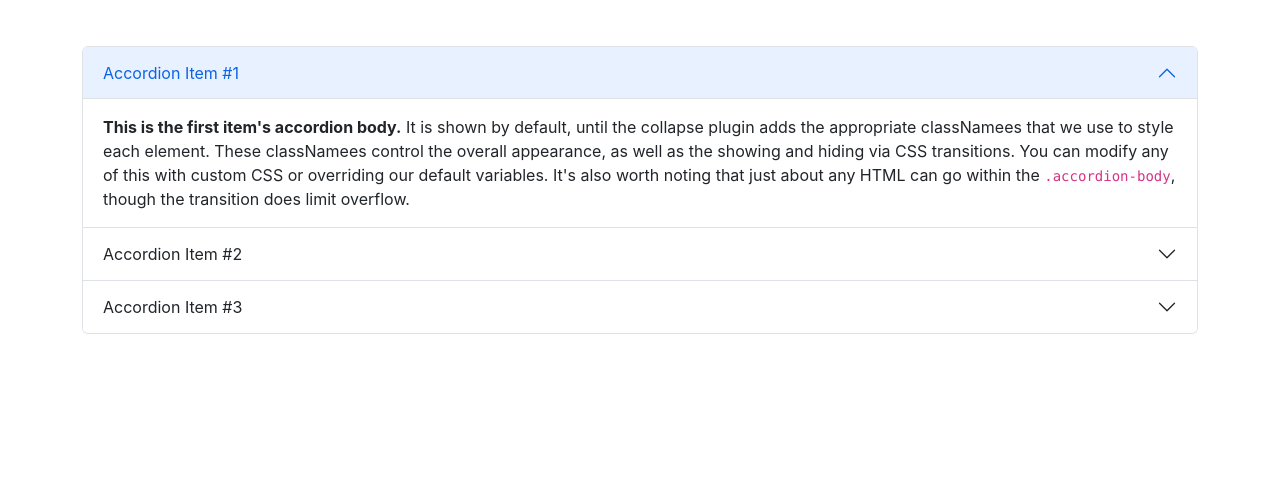
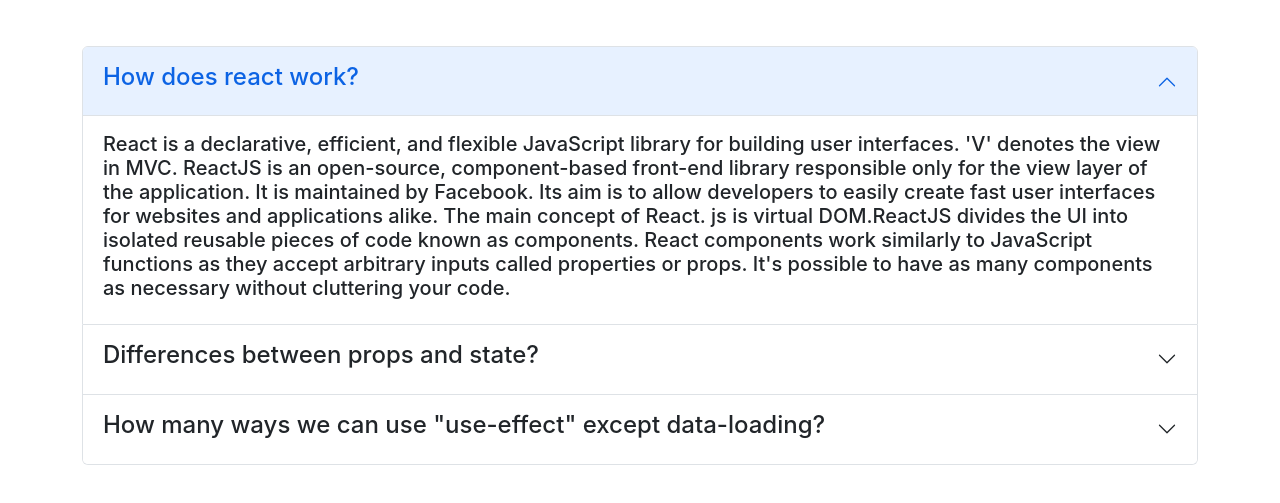
Before and after one commit to syedajebin/day-to-day-routine, a React (Create React App) app: page / in a window 1280 px wide. Shown: the part 985-1488 px from the top of the page. Before the commit the page ends 1367 px from the top, so only its background shows below. Built offline with nearby package versions, Linux system fonts and the light colour scheme; the HTML template or start-up script is replaced by a standard one.

Commit message:
done finally

```diff
--- a/src/component/Main/Main.js
+++ b/src/component/Main/Main.js
@@ -74,36 +74,45 @@ const Main = () => {
                     <div className="accordion-item">
                         <h2 className="accordion-header" id="headingOne">
                             <button className="accordion-button" type="button" data-bs-toggle="collapse" data-bs-target="#collapseOne" aria-expanded="true" aria-controls="collapseOne">
-                                Accordion Item #1
+                                <h4>How does react work?</h4>
                             </button>
                         </h2>
                         <div id="collapseOne" className="accordion-collapse collapse show" aria-labelledby="headingOne" data-bs-parent="#accordionExample">
                             <div className="accordion-body">
-                                <strong>This is the first item's accordion body.</strong> It is shown by default, until the collapse plugin adds the appropriate classNamees that we use to style each element. These classNamees control the overall appearance, as well as the showing and hiding via CSS transitions. You can modify any of this with custom CSS or overriding our default variables. It's also worth noting that just about any HTML can go within the <code>.accordion-body</code>, though the transition does limit overflow.
+                                <h5> React is a declarative, efficient, and flexible JavaScript library for building user interfaces. 'V' denotes the view in MVC. ReactJS is an open-source, component-based front-end library responsible only for the view layer of the application. It is maintained by Facebook. Its aim is to allow developers to easily create fast user interfaces for websites and applications alike. The main concept of React. js is virtual DOM.ReactJS divides the UI into isolated reusable pieces of code known as components. React components work similarly to JavaScript functions as they accept arbitrary inputs called properties or props. It's possible to have as many components as necessary without cluttering your code.</h5>
+
+
                             </div>
                         </div>
                     </div>
                     <div className="accordion-item">
                         <h2 className="accordion-header" id="headingTwo">
                             <button className="accordion-button collapsed" type="button" data-bs-toggle="collapse" data-bs-target="#collapseTwo" aria-expanded="false" aria-controls="collapseTwo">
-                                Accordion Item #2
+                                <h4>Differences between props and state?</h4>
                             </button>
                         </h2>
                         <div id="collapseTwo" className="accordion-collapse collapse" aria-labelledby="headingTwo" data-bs-parent="#accordionExample">
                             <div className="accordion-body">
-                                <strong>This is the second item's accordion body.</strong> It is hidden by default, until the collapse plugin adds the appropriate classNamees that we use to style each element. These classNamees control the overall appearance, as well as the showing and hiding via CSS transitions. You can modify any of this with custom CSS or overriding our default variables. It's also worth noting that just about any HTML can go within the <code>.accordion-body</code>, though the transition does limit overflow.
+                                <h5>State is the local state of the component which cannot be accessed and modified outside of the component. It's equivalent to local variables in a function. Props, on the other hand, make components reusable by giving components the ability to receive data from their parent component in the form of props.</h5>
                             </div>
                         </div>
                     </div>
                     <div className="accordion-item">
                         <h2 className="accordion-header" id="headingThree">
                             <button className="accordion-button collapsed" type="button" data-bs-toggle="collapse" data-bs-target="#collapseThree" aria-expanded="false" aria-controls="collapseThree">
-                                Accordion Item #3
+                                <h4>How many ways we can use "use-effect" except data-loading?</h4>
                             </button>
                         </h2>
                         <div id="collapseThree" className="accordion-collapse collapse" aria-labelledby="headingThree" data-bs-parent="#accordionExample">
                             <div className="accordion-body">
-                                <strong>This is the third item's accordion body.</strong> It is hidden by default, until the collapse plugin adds the appropriate classNamees that we use to style each element. These classNamees control the overall appearance, as well as the showing and hiding via CSS transitions. You can modify any of this with custom CSS or overriding our default variables. It's also worth noting that just about any HTML can go within the <code>.accordion-body</code>, though the transition does limit overflow.
+                                <h5>The useEffect Hook allows you to perform side effects in your components. Some examples of side effects are: fetching data, directly updating the DOM, and timers. useEffect accepts two arguments. The second argument is optional.By using this Hook, you tell React that your component needs to do something after render. React will remember the function you passed (we'll refer to it as our “effect”), and call it later after performing the DOM updates.<p></p>
+                                    useEffect use cases:<br></br>
+                                    1.Running once on mount: fetch API data.<br></br>
+                                    2. Running on state change: validating input field.<br></br>
+                                    3.Running on state change: live filtering.<br></br>
+                                    4.Running on state change: trigger animation on new array value.<br></br>
+                                    5.Running on props change: update paragraph list on fetched API data update.
+</h5>
                             </div>
                         </div>
                     </div>
```
